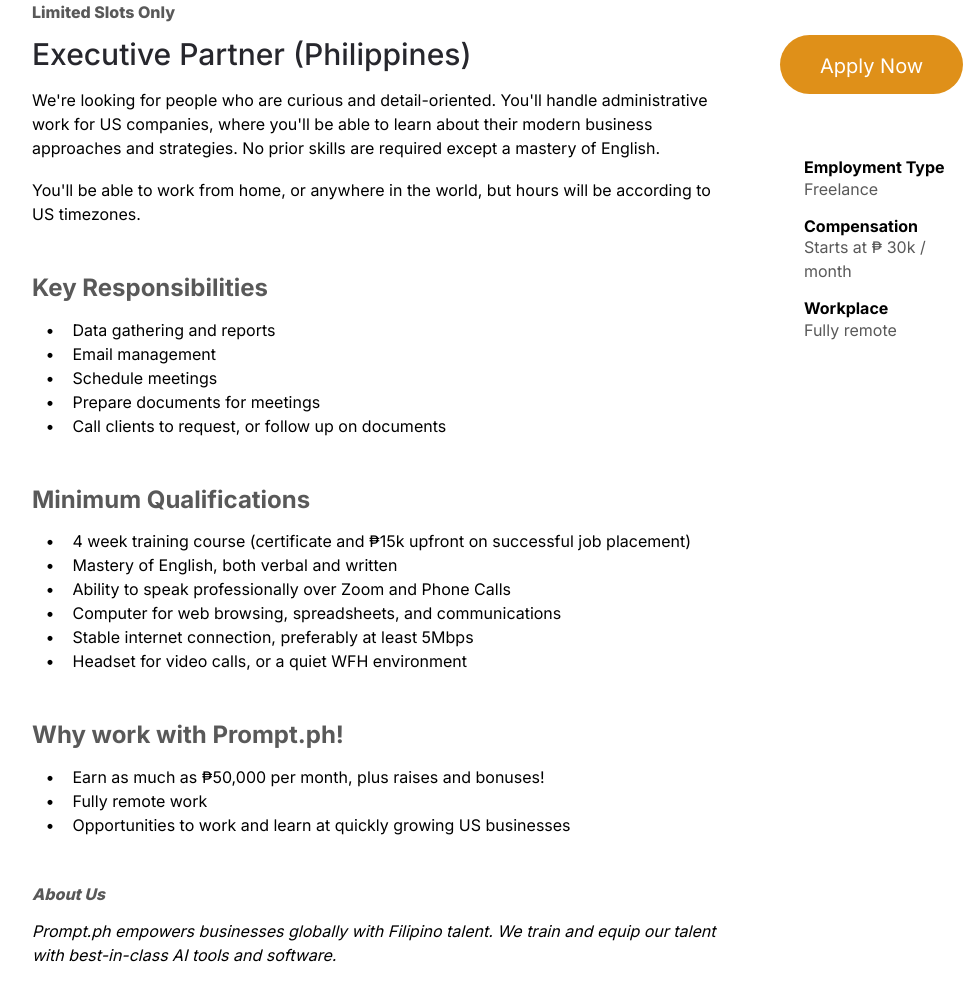
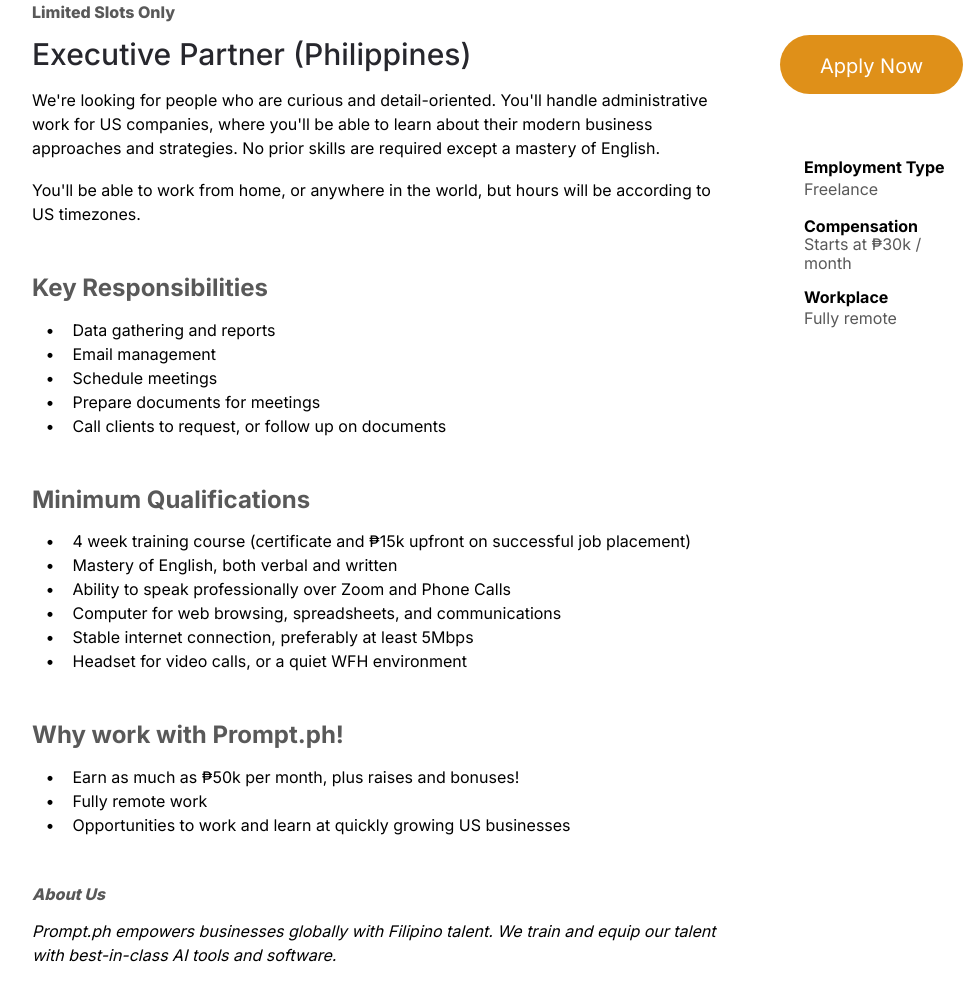
Before and after one commit to promptph/hiring, a website built with Parcel: page index.html in a window 1280 px wide. Shown: the part 176-1160 px from the top of the page, without its empty margins (138-1113 px from the left). Built offline with nearby package versions, Linux system fonts and the light colour scheme.

Commit message:
Make 1,000 to k symbol consistent

```diff
--- a/index.html
+++ b/index.html
@@ -105,8 +105,7 @@
                   <span>
                     <span class="home-text15">Compensation</span>
                     <br class="home-text16" />
-                    <span class="home-text17">Starts at ₱</span>
-                    <span class="home-text18">30k / month</span>
+                    <span class="home-text17">Starts at ₱30k / month</span>
                     <br />
                   </span>
                 </li>
@@ -179,7 +178,7 @@
             <span class="home-text60">
               <span>&nbsp; &nbsp;•&nbsp; &nbsp;</span>
               <span>
-                Earn as much as ₱50,000 per month, plus raises and bonuses!
+                Earn as much as ₱50k per month, plus raises and bonuses!
               </span>
               <br />
               <span>&nbsp; &nbsp;•&nbsp; &nbsp;</span>
```
